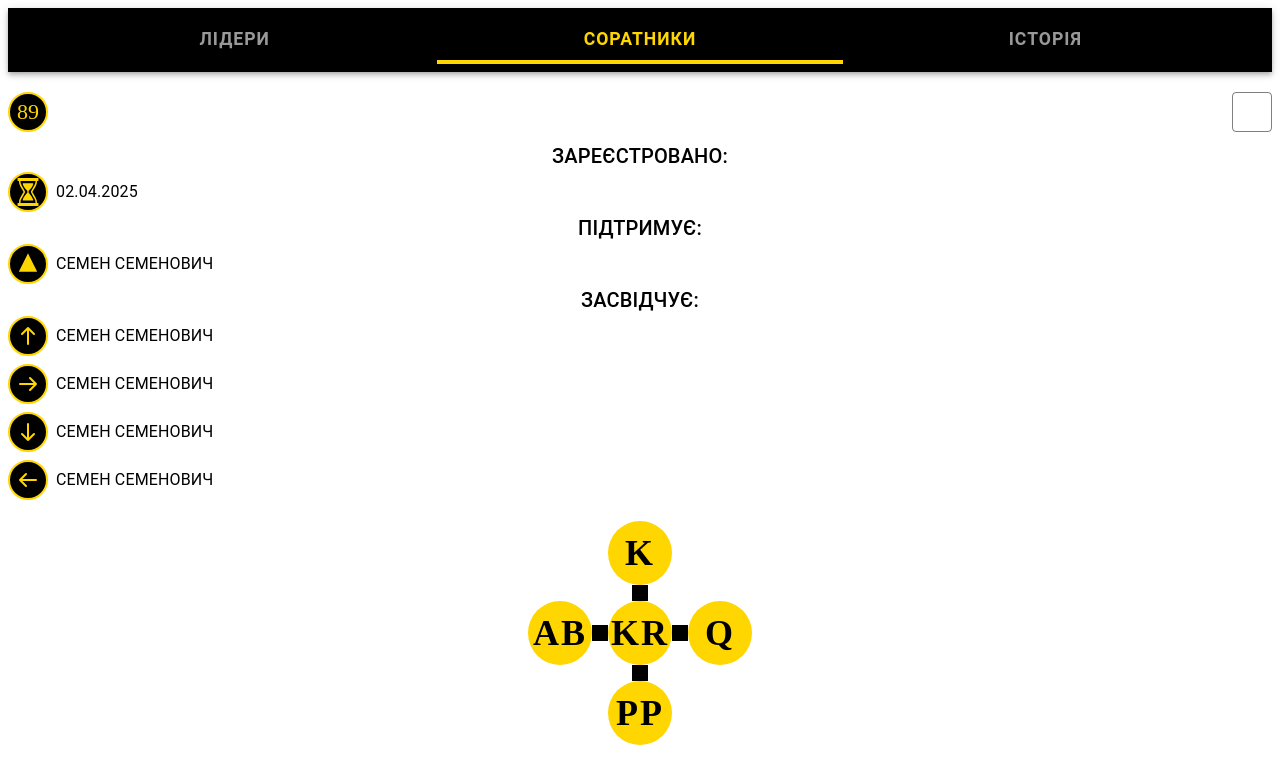
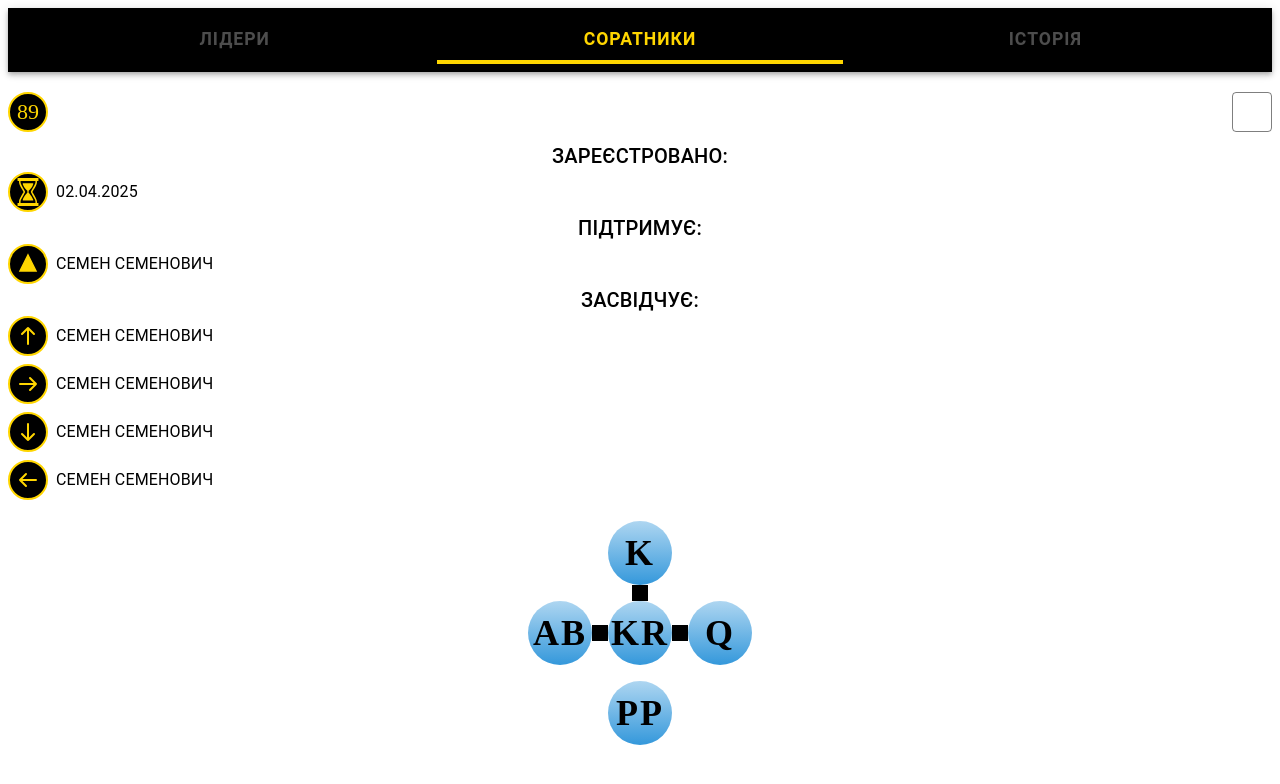
Before and after one commit to livotron/sproba-1, a React (Create React App) app: page /associates in a window 1280 px wide. Shown: the top 784 px of the page. Built offline with nearby package versions, Linux system fonts and the light colour scheme; some icons are missing.

Commit message:
added gradient for colours

```diff
--- a/src/App.tsx
+++ b/src/App.tsx
@@ -12,14 +12,17 @@ import AssociatesPage from "./features/associates/associatesPage";
 import LeadersPage from "./features/leaders/leadersPage";
 import { Provider } from "react-redux";
 import store from "./store";
+import { getContrastYIQ } from "./utils/colors";
+
+const randomColor = "#FFD600"
 
 export const darkTheme = createTheme({
   palette: {
     primary: {
-      main: "#000000",
+      main: getContrastYIQ(randomColor),
     },
     secondary: {
-      main: "#FFD600",
+      main: randomColor,
     },
   },
 });
@@ -67,7 +70,7 @@ function MainContent() {
                 fontWeight: "bold",
                 fontSize: "1.1rem",
                 letterSpacing: 1,
-                color: "#fff",
+                color: "#808080",
                 minWidth: 120,
               },
               ".Mui-selected": {
--- a/src/features/associates/LetterBubble.tsx
+++ b/src/features/associates/LetterBubble.tsx
@@ -1,9 +1,11 @@
 import React from "react";
+import { lightenColorLinear } from "../../utils/colors";
 
 interface LetterBubbleProps {
   text: string;
 }
 
+const userColor = "#3498db"; // Replace with your desired color
 const LetterBubble: React.FC<LetterBubbleProps> = ({ text }) => (
   <span
     style={{
@@ -13,7 +15,10 @@ const LetterBubble: React.FC<LetterBubbleProps> = ({ text }) => (
       width: 64,
       height: 64,
       borderRadius: "50%",
-      background: "#FFD600",
+      background: `linear-gradient(${lightenColorLinear(
+        userColor,
+        60
+      )},${userColor})`,
       color: "#000",
       fontWeight: 700,
       fontSize: 36,
--- a/src/features/associates/associatesPage.tsx
+++ b/src/features/associates/associatesPage.tsx
@@ -169,7 +169,7 @@ const AssociatesPage = () => {
           <LetterBubble text="K" />
           <MutualConnection />
           <LetterBubble text="KR" />
-          <MutualConnection />
+          <MutualConnection style={{opacity: 0}}/>
 
           <LetterBubble text="PP" />
         </Box>
--- /dev/null
+++ b/src/utils/colors.ts
@@ -0,0 +1,35 @@
+function componentToHex(c: number) {
+  var hex = c.toString(16);
+  return hex.length === 1 ? "0" + hex : hex;
+}
+
+function rgbToHex(r: number, g: number, b: number) {
+  return "#" + componentToHex(r) + componentToHex(g) + componentToHex(b);
+}
+
+function hexToRgb(hex: string) {
+  var result = /^#?([a-f\d]{2})([a-f\d]{2})([a-f\d]{2})$/i.exec(hex);
+  return result
+    ? {
+        r: parseInt(result[1], 16),
+        g: parseInt(result[2], 16),
+        b: parseInt(result[3], 16),
+      }
+    : { r: 0, g: 0, b: 0 };
+}
+
+export function lightenColorLinear(hex: string, percent: number) {
+  let rgb: { r: number; g: number; b: number } = hexToRgb(hex);
+  let r = Math.round(rgb.r + ((255 - rgb.r) * percent) / 100);
+  let g = Math.round(rgb.g + ((255 - rgb.g) * percent) / 100);
+  let b = Math.round(rgb.b + ((255 - rgb.b) * percent) / 100);
+  return rgbToHex(r, g, b);
+}
+
+export function getContrastYIQ(hexcolor: string): string {
+  var r = parseInt(hexcolor.substring(1, 3), 16);
+  var g = parseInt(hexcolor.substring(3, 5), 16);
+  var b = parseInt(hexcolor.substring(5, 7), 16);
+  var yiq = (r * 299 + g * 587 + b * 114) / 1000;
+  return yiq >= 128 ? "#000000" : "#ffffff";
+}
```
